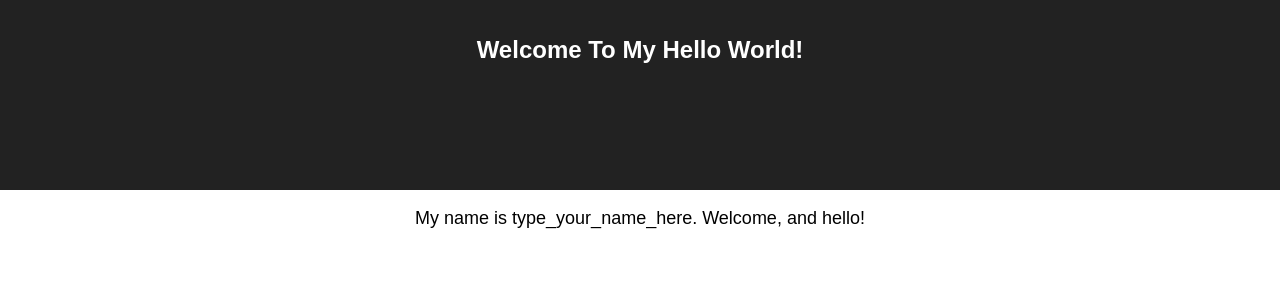
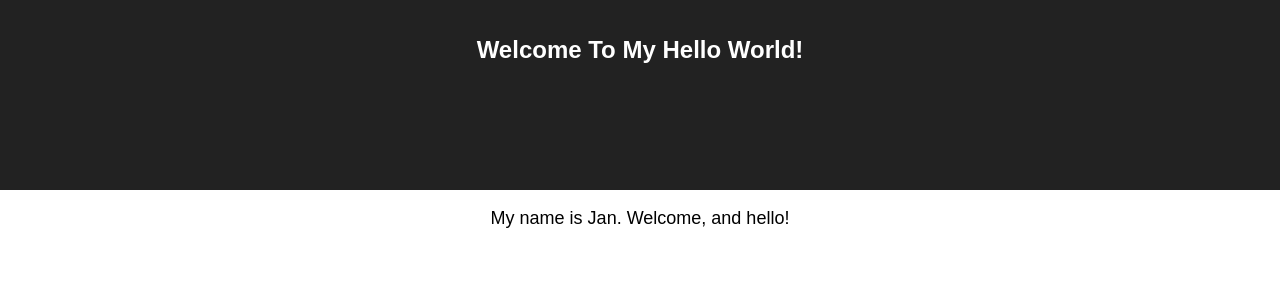
Before and after one commit to andyly25/chaddit-client, a React (Create React App) app: page / in a window 1280 px wide. Shown: the top 300 px of the page. Built offline with nearby package versions, Linux system fonts and the light colour scheme.

Commit message:
travis surge test

```diff
--- a/src/App.js
+++ b/src/App.js
@@ -6,7 +6,7 @@ export default () => (
       <h1 className="App-title">Welcome To My Hello World!</h1>
     </header>
     <p className="App-intro">
-      My name is type_your_name_here. Welcome, and hello!
+      My name is Jan. Welcome, and hello!
     </p>
   </div>
 );
```
